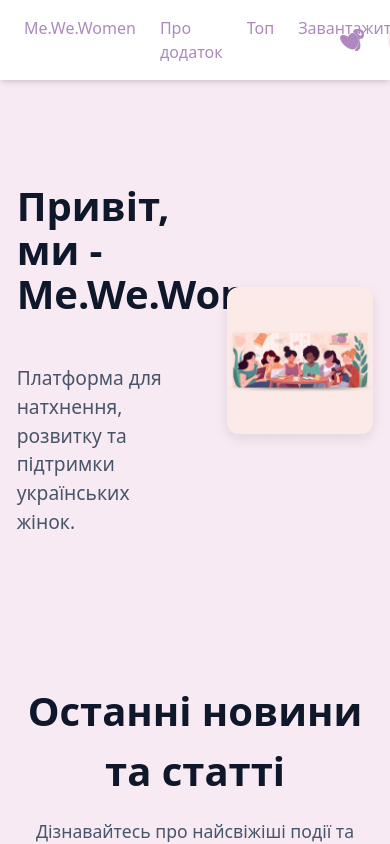
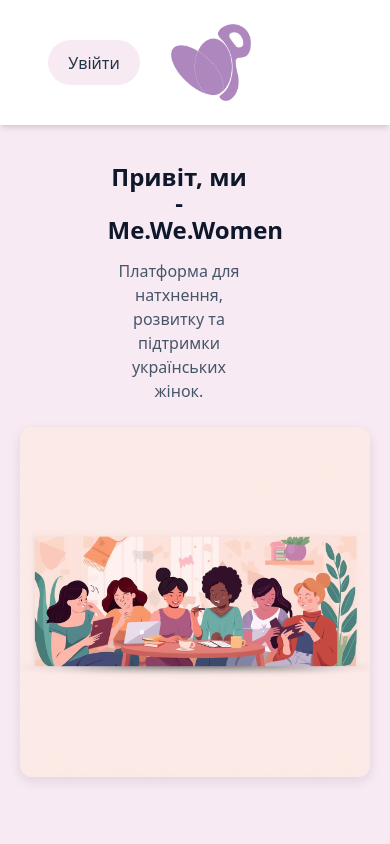
Before and after one commit to valeriiaYefimovaKNURE/website_project, a React (Vite) app in the folder client/: page / in a window 390 px wide. Shown: the top 844 px of the page. Built offline with nearby package versions, Linux system fonts and the light colour scheme; no server answers.

Commit message:
Fixed logo location and size of image in NewsDetailPage

```diff
--- a/client/src/pages/HomePage.jsx
+++ b/client/src/pages/HomePage.jsx
@@ -48,22 +48,26 @@ function HomePage() {
 
   return (
     <>
-      <header className="fixed top-0 left-0 w-full bg-white shadow-md flex items-center justify-between px-6 py-4 z-50">
-        <div className="flex space-x-6">
+      <header className="fixed top-0 left-0 w-full bg-white shadow-md flex items-center justify-between px-6 py-10 z-50">
+        {/* Ліва частина */}
+        <div className="hidden md:flex space-x-6">
           <a>Me.We.Women</a>
           <a>Про додаток</a>
           <a>Топ</a>
           <a>Завантажити</a>
         </div>
 
-        <img src="mepower_logo.png" className="mepower-logo" />
+        {/* Логотип - тепер він абсолютний відносно хедеру */}
+        <img
+          src="mepower_logo.png"
+          className="mepower-logo absolute left-1/2 -translate-x-1/2"
+          alt="logo"
+        />
 
+        {/* Права частина */}
         <div className="flex flex-row space-x-6 items-center">
           <p>{user?.name}</p>
-
-          {user && (
-    <AddArticleButton />
-  )}
+          {user && <AddArticleButton />}
           {user ? (
             <button onClick={() => navigate("/admin")}>Адмінська панель</button>
           ) : (
@@ -71,7 +75,6 @@ function HomePage() {
           )}
         </div>
       </header>
-
       <main className="pt-20">
         <section className="hero-banner flex items-center justify-between px-5 py-16 max-w-6xl mx-auto">
           <div className="hero-text w-1/2 pr-8">
@@ -144,8 +147,7 @@ function HomePage() {
         </section>
       </main>
 
-
-       <Footer />
+      <Footer />
     </>
   );
 }
--- a/client/src/styles/HomePage.css
+++ b/client/src/styles/HomePage.css
@@ -1,9 +1,8 @@
-.mepower-logo{
-  align-items: center;
+
+.mepower-logo {
   width: 7%;
   height: auto;
   object-fit: contain;
-  margin-left: -18%;
   transition: width 0.3s ease;
 }
 
@@ -87,3 +86,92 @@
   cursor: pointer;
   transition: filter 0.2s ease, transform 0.2s ease;
 }
+
+
+
+
+
+@media (max-width: 1024px) {
+  .hero-banner {
+    gap: 1.5rem;
+  }
+
+  .hero-text_title {
+    font-size: 2rem;
+  }
+
+  .mepower-logo {
+
+    min-width: 80px;
+    width: 10%;
+  }
+}
+
+@media (max-width: 768px) {
+
+ .hero-banner {
+  flex-direction: column;
+  align-items: center;
+  gap: 1.5rem;
+  margin-top: 20px;
+}
+
+.hero-image {
+  width: 100%;
+}
+
+.hero-text_title {
+  font-size: 1.8rem;
+  margin-bottom: 1rem;
+  text-align: center;
+}
+
+.hero-text_subtitle {
+  text-align: center;
+
+  }
+
+  .mepower-logo {
+    width: 15%;
+
+    margin-left: 1rem;
+  }
+
+
+  .sort-container {
+    justify-content: center;
+    margin-right: 0;
+    margin-top: 2rem;
+  }
+
+  .news-intro {
+    margin: 3rem auto 1.5rem auto;
+  }
+
+  .news-intro_title {
+    font-size: 1.8rem;
+  }
+}
+
+@media (max-width: 480px) {
+  .hero-text_title {
+    font-size: 1.5rem;
+  }
+
+  .hero-text_subtitle {
+    font-size: 1rem;
+  }
+
+  .mepower-logo {
+    width: 10%;
+  }
+
+  .sort-text {
+    font-size: 0.9rem;
+  }
+
+  .sort-icon {
+    width: 2rem;
+    height: 2rem;
+  }
+}
--- a/client/src/styles/NewsDetailPage.css
+++ b/client/src/styles/NewsDetailPage.css
@@ -6,7 +6,7 @@
   }
 
   .news-detail-container {
-    max-width: 68rem;
+    width: 68rem;
     margin: 0 auto;
     background: white;
     border-radius: 1.5rem;
@@ -43,20 +43,19 @@
     color: #7c3aed;
   }
 
-
   .news-detail-image {
-    position: relative;
     width: 100%;
-    height: 24rem;
-    overflow: hidden;
+    height: auto;
+    max-height: 45rem;
+    background: #f3f4f6;
   }
 
   .news-detail-image img {
     width: 100%;
-    height: 100%;
-    object-fit: cover;
+    max-height: 32rem;
+    height: auto;
+    display: block;
   }
-
 
   .news-detail-content {
     padding: 1.5rem;
@@ -403,7 +402,7 @@
   .news-detail-loading,
   .news-detail-error {
     min-height: 100vh;
-    background: linear-gradient(135deg, #f3e7ff 0%, #fce7f3 50%, #dbeafe 100%);
+
     display: flex;
     align-items: center;
     justify-content: center;
@@ -440,16 +439,60 @@
   }
 
 
+@media (max-width: 1100px) {
+  .news-detail-container {
+    width: 95%;
+    margin: 1rem auto;
+  }
+}
+
 @media (max-width: 768px) {
-    .news-detail-page {
-      padding: 1rem;
+  .news-detail-container {
+    width: 100%;
+    border-radius: 0;
   }
 
   .news-title {
     font-size: 1.5rem;
   }
 
-    .news-detail-image {
-      height: 16rem;
+  .news-detail-image img {
+    max-height: 25rem;
+    object-fit: cover;
+  }
+
+  .news-meta {
+    flex-direction: column;
+    align-items: flex-start;
+    gap: 0.5rem;
+  }
+
+  .news-detail-content {
+    padding: 1rem;
+  }
+
+  .comment-item {
+    gap: 0.5rem;
+  }
+
+  .comment-avatar {
+    width: 2rem;
+    height: 2rem;
   }
 }
+
+@media (max-width: 480px) {
+  .news-stats {
+    gap: 0.8rem;
+  }
+
+  .btn-back {
+    width: 2.5rem;
+    height: 2.5rem;
+  }
+
+  .icon-back {
+    width: 2.2rem;
+    height: 2.2rem;
+  }
+}
```
Also changed, not shown: 2 other files (tests, documents, lock files or other folders). Lines whose indentation alone changed are shown as unchanged.
